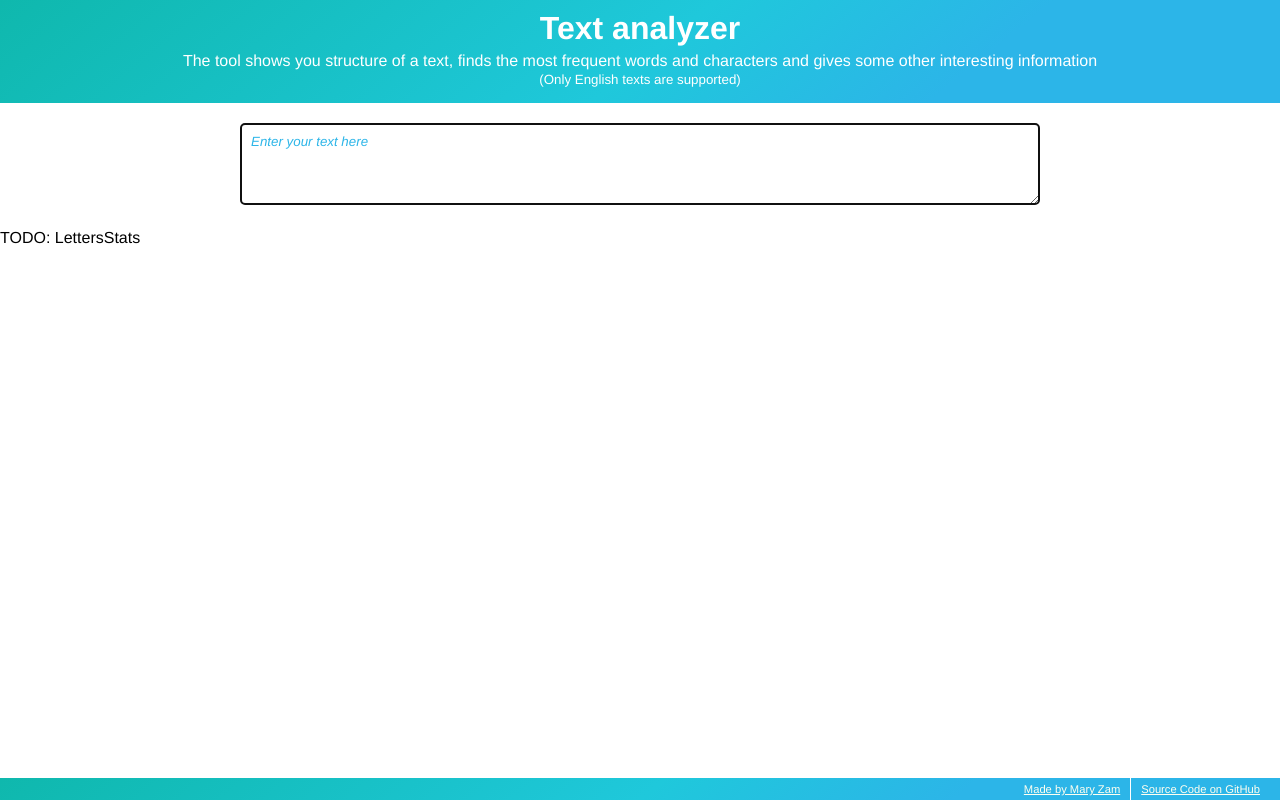
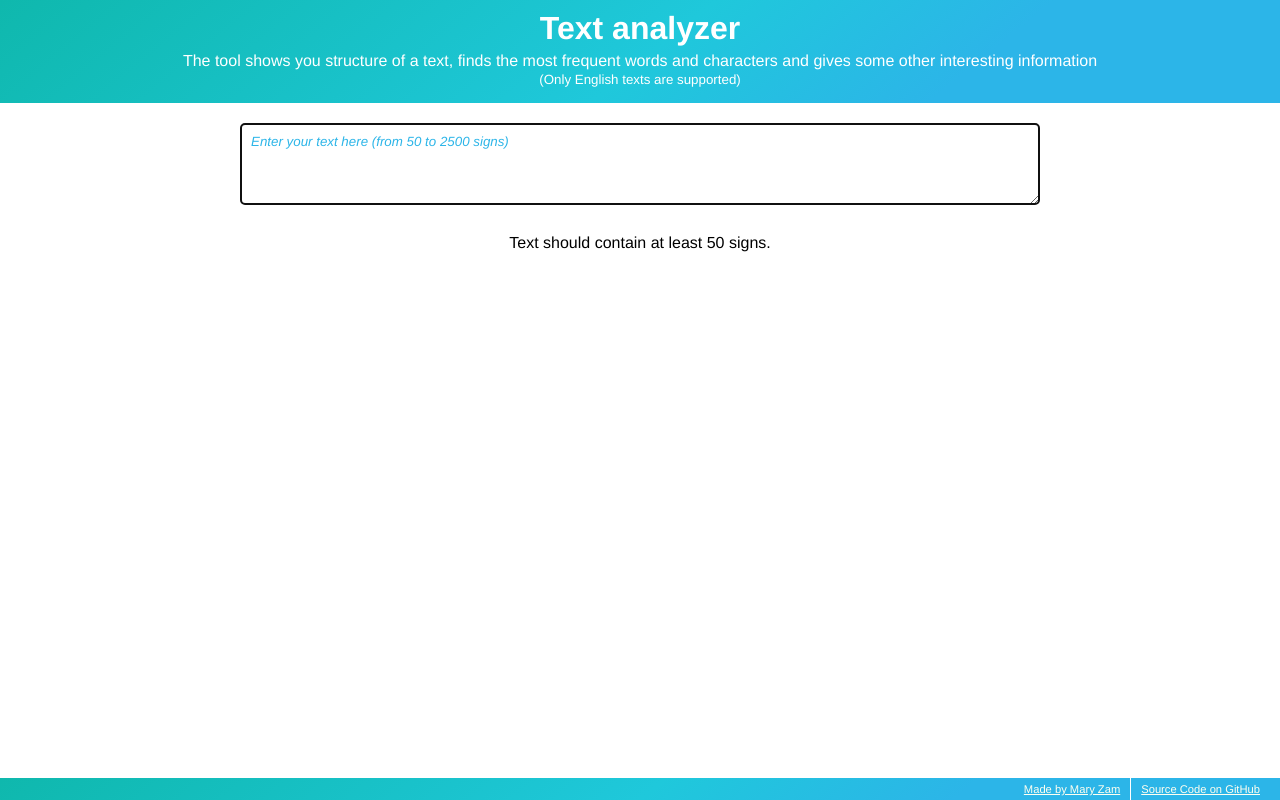
Before and after one commit to maryzam/react-d3js-experiments, a React app: page / in a window 1280 px wide. Built offline with nearby package versions, Linux system fonts and the light colour scheme.

Commit message:
Add prop types, update text analyzer & dashboard component

```diff
--- a/package.json
+++ b/package.json
@@ -29,6 +29,7 @@
   },
   "dependencies": {
     "d3": "^5.0.0",
+    "prop-types": "^15.6.1",
     "react": "^16.3.1",
     "react-dom": "^16.3.1"
   },
--- a/src/App.js
+++ b/src/App.js
@@ -1,40 +1,39 @@
 import React from "react";
-
-import * as Analyzer from "./utils/textAnalyzer";
 
 import Header from "./components/Header";
 import UserInput from "./components/UserInput";
 import Dashboard from "./components/Dashboard";
 import Footer from "./components/Footer";
 
+const minTextLength = 50;
+const maxTextLength = 2500;
+
 class App extends React.Component {
 
-	constructor(props) {
-		super(props);
-		this.state = { text: '' };
-	}
+	state = {
+		text: ''
+	};
 
 	onTextInput = (event) => {
+		const text = event.target.value;
 		this.setState({
-			text: event.target.value.trim()
+			text: text.slice(0, maxTextLength)
 		});
 	}
 
 	render() {
-		const { text } = this.state;
-
-		const letters = Analyzer.getLettersStats(text);
-		const words = Analyzer.getWordsStats(text);
-		const sentences = Analyzer.getSentencesStats(text);
-
-		console.log(letters, words, sentences);
-
 		return (
 			<div className="page">
 				<Header />
 				<main>
-					<UserInput onChange={ this.onTextInput } />
-					<Dashboard />
+					<UserInput
+						text={ this.state.text }
+						onChange={ this.onTextInput }
+						minLength={ minTextLength }
+						maxLength={ maxTextLength } />
+					<Dashboard
+						text={this.state.text }
+						minLength = { minTextLength }/>
 				</main>
 				<Footer />
 			</div>
--- a/src/components/Dashboard.js
+++ b/src/components/Dashboard.js
@@ -1,4 +1,7 @@
 import React from "react";
+import PropTypes from "prop-types";
+
+import * as Analyzer from "../utils/textAnalyzer";
 
 import Overview from "./stats/Overview";
 import LettersStats from "./stats/LettersStats";
@@ -7,22 +10,61 @@ import SentencesStats from "./stats/SentencesStats";
 
 class Dashboard extends React.Component {
 
-	constructor(props) {
-		super(props);
+	state = {
+		 isBigEnough: false,
+		 sentences: [],
+		 words: [],
+		 letters: []
+	};
+
+	static getDerivedStateFromProps(nextProps, prevState) {
+		const { text, minLength } = nextProps;
+		const isBigEnough = text.length >= minLength;
+		if ( !isBigEnough && !prevState.isBigEnough) {
+			return null;
+		}
+		if (!isBigEnough) {
+			return { isBigEnough: false };
+		}
+		return {
+			isBigEnough: isBigEnough,
+			sentences: Analyzer.countSentences(text),
+			words: Analyzer.countWords(text),
+			letters: Analyzer.countLetters(text)
+		};
+	}
+
+	shouldComponentUpdate(nextProps, nextState) {
+		return (this.props.length !== nextProps.text.Length) ||
+			   (this.props.text !== nextProps.text);
 	}
 
 	render() {
+		if (!this.state.isBigEnough) {
+			return (
+				<div className="dashboard">
+					<p>Text should contain at least { this.props.minLength} signs.</p>
+				</div>
+			)
+		}
+		const overview = {
+			totalSentences: this.state.sentences.length
+		};
 
 		return (
 			<div className="dashboard">
-				<LettersStats />
-				<SentencesStats />
-				<Overview />
-				<WordsStats />
+				<LettersStats data={ this.state.letters }/>
+				<SentencesStats data={ this.state.sentences }/>
+				<Overview data={ overview }/>
+				<WordsStats data={ this.state.words }/>
 			</div>
 		);
 	}
 
 };
 
+Dashboard.propTypes = {
+  text: PropTypes.string.isRequired
+};
+
 export default Dashboard;
--- a/src/components/UserInput.js
+++ b/src/components/UserInput.js
@@ -1,6 +1,9 @@
 import React from "react";
+import PropTypes from "prop-types";
 
 const UserInput = (props) => {
+
+	const phLabel = `Enter your text here (from ${props.minLength} to ${props.maxLength} signs)`;
 
 	return (
 		<div className="user-input">
@@ -8,12 +11,20 @@ const UserInput = (props) => {
 				type="text"
 				rows="4"
 				autoFocus="autofocus"
-				maxLength="500"
-				placeholder="Enter your text here"
+				value= { props.text }
+				maxLength= { props.maxLength }
+				placeholder= { phLabel }
 				onChange= { props.onChange }
 			/>
 		</div>
 	)
-}
+};
+
+UserInput.propTypes = {
+  text: PropTypes.string.isRequired,
+  minLength: PropTypes.number.isRequired,
+  maxLength: PropTypes.number.isRequired,
+  onChange: PropTypes.func.isRequired
+};
 
 export default UserInput;
--- a/src/utils/TextAnalyzer.js
+++ b/src/utils/TextAnalyzer.js
@@ -3,7 +3,7 @@ const sentenceEndingRegex = /([^\.!\?]+[\.!\?]+)|([^\.!\?]+$)/;
 const alphaNumericsOnlyRegex = /[^0-9a-zA-Z]/gi;
 const alphabetOnlyRegex = /[^a-z]/gi;
 
-export function getLettersStats(text = '') {
+export function countLetters(text = '') {
 	const letters = {};
 
 	text
@@ -18,7 +18,7 @@ export function getLettersStats(text = '') {
 				 .map((c) => ({ letter: c, count: letters[c] }));
 };
 
-export function getWordsStats(text = '') {
+export function countWords(text = '') {
 	const words = {};
 	text
 		.replace(alphaNumericsOnlyRegex, ' ')
@@ -33,14 +33,15 @@ export function getWordsStats(text = '') {
 				 .map((w) => ({ word: w, count: words[w] }));
 };
 
-export function getSentencesStats(text = '') {
+export function countSentences(text = '') {
 	const sentences = [];
 	text
 		.split(sentenceEndingRegex)
-		.forEach((s) => {
-			 const words = getWordsStats(s);
+		.forEach((s, i) => {
+			 const words = countWords(s);
 			 if (words.length > 0) {
 			 	sentences.push({
+			 		order: i,
 			 		words: words
 			 	});
 			 }
```
Also changed, not shown: 2 other files (tests, documents, lock files or other folders).
